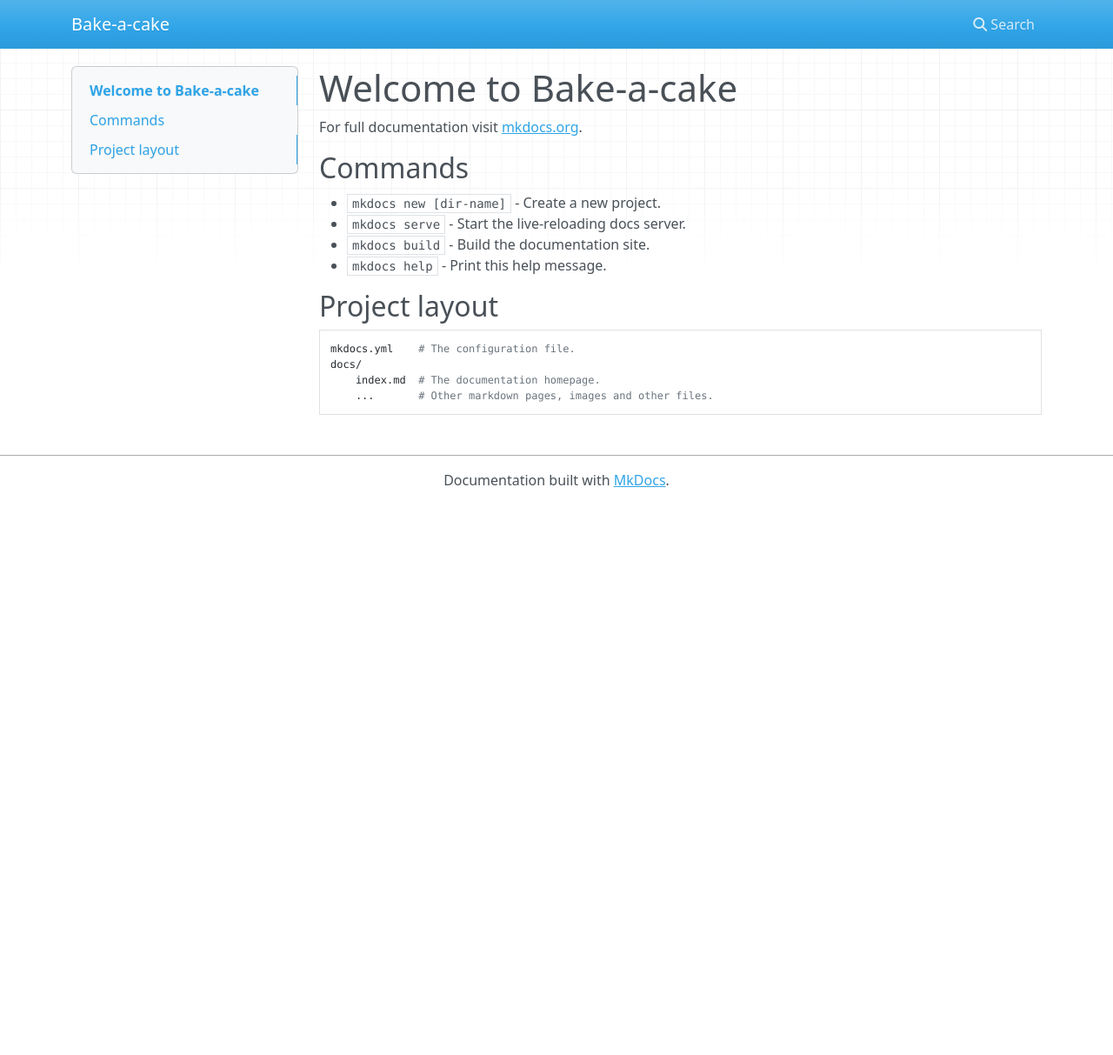
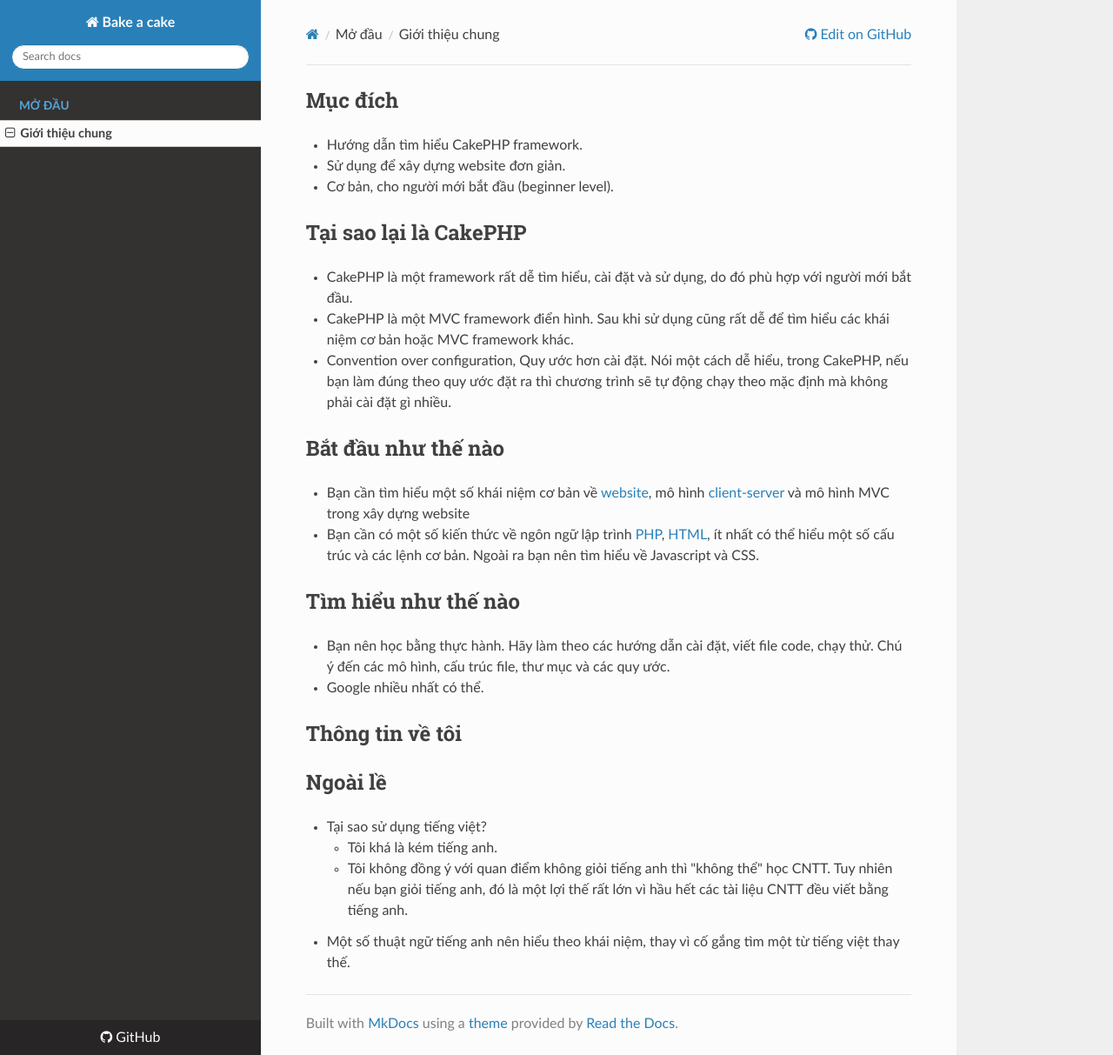
Before and after one commit to le-quoc-tuan/bake-a-cake, an MkDocs documentation site: the page built from docs/index.md, in a window 1280 px wide and 1213 px high. Shown: the whole window at 87% size. Built offline with MkDocs 1.6.1, drawn with Linux system fonts in a browser that asks for light colours; nearby versions of some CDN libraries; old or Windows-style settings are respelled for this version of MkDocs.

Commit message:
First try to edit

```diff
--- a/docs/index.md
+++ b/docs/index.md
@@ -1,17 +1,30 @@
-# Welcome to Bake-a-cake
+## Mục đích
 
-For full documentation visit [mkdocs.org](http://mkdocs.org).
+* Hướng dẫn tìm hiểu CakePHP framework.
+* Sử dụng để xây dựng website đơn giản.
+* Cơ bản, cho người mới bắt đầu (beginner level).
 
-## Commands
+## Tại sao lại là CakePHP
 
-* `mkdocs new [dir-name]` - Create a new project.
-* `mkdocs serve` - Start the live-reloading docs server.
-* `mkdocs build` - Build the documentation site.
-* `mkdocs help` - Print this help message.
+* CakePHP là một framework rất dễ tìm hiểu, cài đặt và sử dụng, do đó phù hợp với người mới bắt đầu.
+* CakePHP là một MVC framework điển hình. Sau khi sử dụng cũng rất dễ để tìm hiểu các khái niệm cơ bản hoặc MVC framework khác.
+* Convention over configuration, Quy ước hơn cài đặt. Nói một cách dễ hiểu, trong CakePHP, nếu bạn làm đúng theo quy ước đặt ra thì chương trình sẽ tự động chạy theo mặc định mà không phải cài đặt gì nhiều.
 
-## Project layout
+## Bắt đầu như thế nào
 
-    mkdocs.yml    # The configuration file.
-    docs/
-        index.md  # The documentation homepage.
-        ...       # Other markdown pages, images and other files.
+* Bạn cần tìm hiểu một số khái niệm cơ bản về [website](https://vi.wikipedia.org/wiki/Website), mô hình [client-server](https://vi.wikipedia.org/wiki/Client-server) và mô hình MVC trong xây dựng website
+* Bạn cần có một số kiến thức về ngôn ngữ lập trình [PHP](https://secure.php.net/manual/en/), [HTML](http://www.w3schools.com/html/), ít nhất có thể hiểu một số cấu trúc và các lệnh cơ bản. Ngoài ra bạn nên tìm hiểu về Javascript và CSS.
+
+## Tìm hiểu như thế nào
+
+* Bạn nên học bằng thực hành. Hãy làm theo các hướng dẫn cài đặt, viết file code, chạy thử. Chú ý đến các mô hình, cấu trúc file, thư mục và các quy ước.
+* Google nhiều nhất có thể.
+
+## Thông tin về tôi
+
+## Ngoài lề
+
+* Tại sao sử dụng tiếng việt?
+    * Tôi khá là kém tiếng anh.
+    * Tôi không đồng ý với quan điểm không giỏi tiếng anh thì "không thể" học CNTT. Tuy nhiên nếu bạn giỏi tiếng anh, đó là một lợi thế rất lớn vì hầu hết các tài liệu CNTT đều viết bằng tiếng anh.
+* Một số thuật ngữ tiếng anh nên hiểu theo khái niệm, thay vì cố gắng tìm một từ tiếng việt thay thế.
--- a/mkdocs.yml
+++ b/mkdocs.yml
@@ -1 +1,9 @@
-site_name: Bake-a-cake
+site_name: Bake a cake
+repo_url: https://github.com/le-quoc-tuan/bake-a-cake
+repo_name: GitHub
+site_description: Huong dan tim hieu CakePHP
+site_author: Le Quoc Tuan - 22dfly@gmail.com
+theme: readthedocs
+pages:
+- Mở đầu:
+    - Giới thiệu chung: index.md
```
